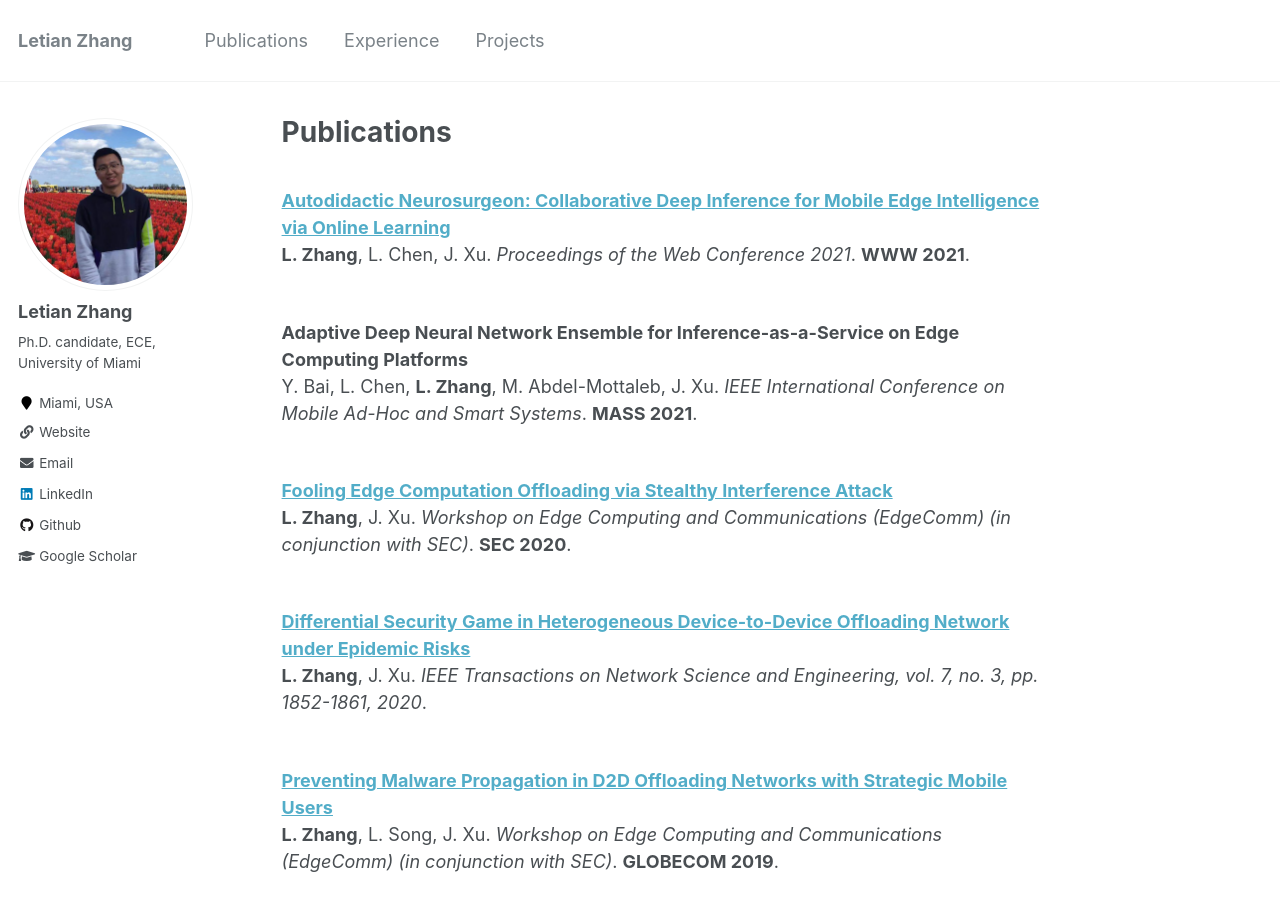
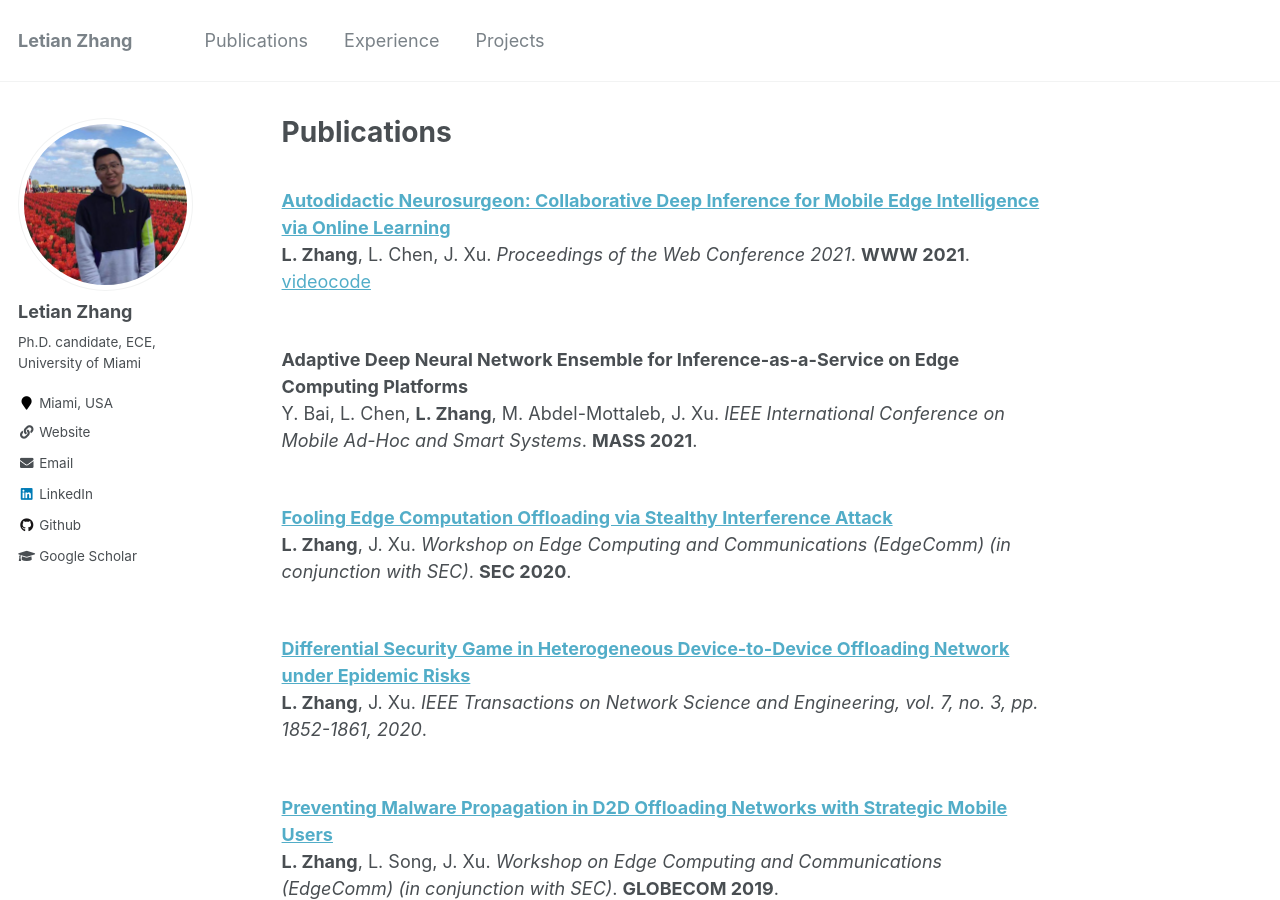
Before and after one commit to letian-zhang/letian-zhang.github.io, a Jekyll site: the page built from _pages/publications.md, in a window 1280 px wide and 900 px high. Built offline with Jekyll 4.4.1, drawn with Linux system fonts in a browser that asks for light colours.

Commit message:
Update publications.md

```diff
--- a/_pages/publications.md
+++ b/_pages/publications.md
@@ -8,6 +8,7 @@ author_profile: true
 <b>[Autodidactic Neurosurgeon: Collaborative Deep Inference for Mobile Edge Intelligence via Online Learning](https://arxiv.org/abs/2102.02638)</b> <br>
 **L. Zhang**, L. Chen, J. Xu.
 <i>Proceedings of the Web Conference 2021</i>. <b>WWW 2021</b>.
+[video](https://www.youtube.com/watch?v=VSqSmeg4mAM)[code](https://github.com/letian-zhang/ANS)
 
 <br>
 <b>Adaptive Deep Neural Network Ensemble for Inference-as-a-Service on Edge Computing Platforms</b> <br>
```
